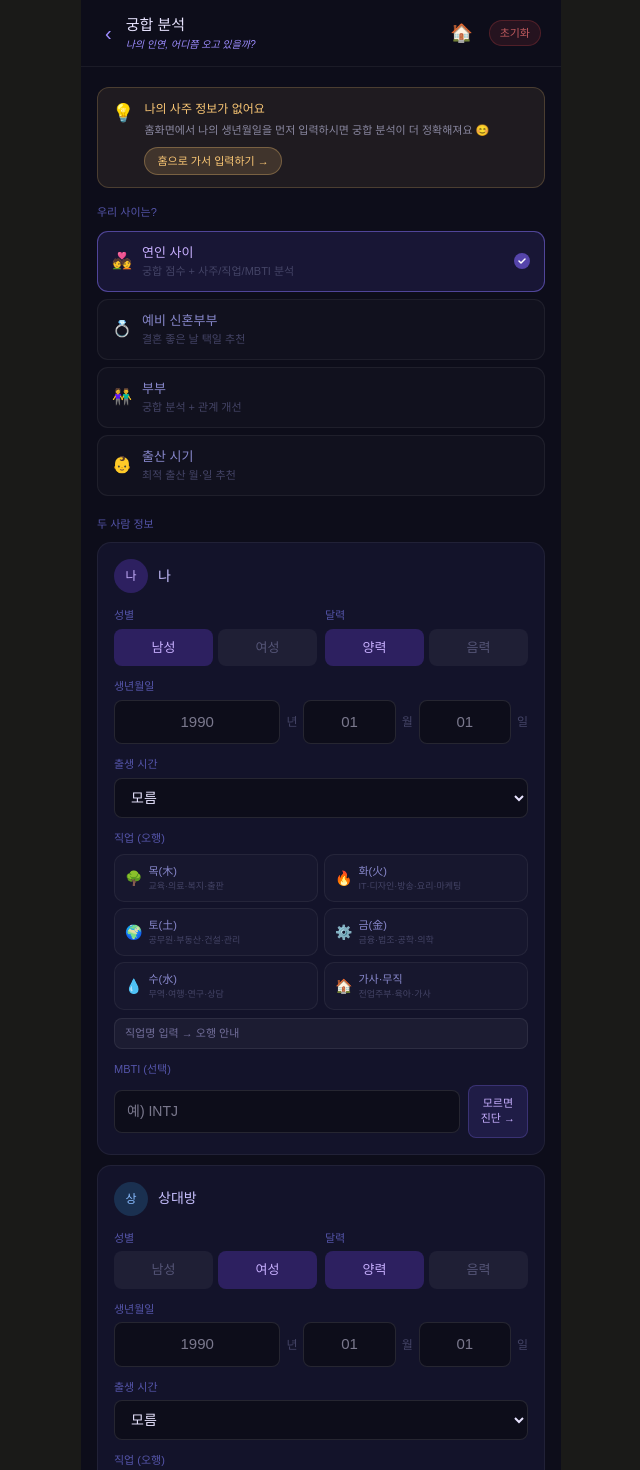
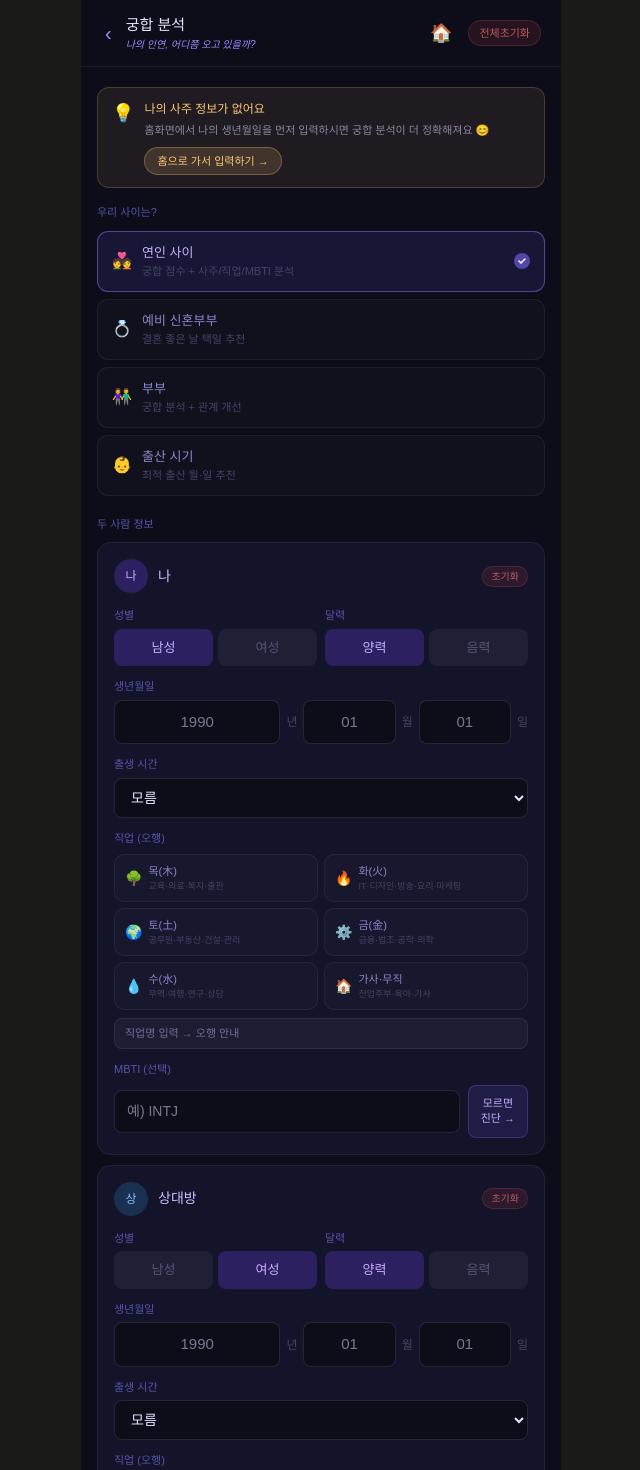
Before and after one commit to lysh0112-cpu/myjae, a Next.js app: page /manseryeok/couple-input in a window 1280 px wide. Shown: the top 1470 px of the page, without its empty margins (319-959 px from the left). Built offline with nearby package versions, Linux system fonts and the light colour scheme.

Commit message:
Update page.tsx

```diff
--- a/app/manseryeok/couple-input/page.tsx
+++ b/app/manseryeok/couple-input/page.tsx
@@ -17,6 +17,8 @@ function CoupleInputInner() {
     person2, setPerson2,
     question, setQuestion,
     autoLoaded, handleClear,
+    handleClearPerson1,
+    handleClearPerson2,
   } = useCoupleInput()
 
   const handleStart = () => {
@@ -45,7 +47,7 @@ function CoupleInputInner() {
         rightButton={
           <button onClick={handleClear}
             style={{ fontSize: '11px', padding: '4px 10px', borderRadius: '20px', background: 'rgba(255,80,80,0.1)', color: 'rgba(255,120,120,0.7)', border: '1px solid rgba(255,80,80,0.2)', cursor: 'pointer' }}>
-            초기화
+            전체초기화
           </button>
         }
       />
@@ -71,11 +73,21 @@ function CoupleInputInner() {
         <div style={{ marginBottom: '16px' }}>
           <div style={{ fontSize: '11px', color: '#5555aa', marginBottom: '10px' }}>두 사람 정보</div>
           <div style={{ display: 'flex', flexDirection: 'column', gap: '10px' }}>
-            <PersonForm who={1} relation={relation} person={person1}
+            <PersonForm
+              who={1}
+              relation={relation}
+              person={person1}
               onChange={(k, v) => setPerson1(prev => ({ ...prev, [k]: v }))}
-              autoLoaded={autoLoaded} />
-            <PersonForm who={2} relation={relation} person={person2}
-              onChange={(k, v) => setPerson2(prev => ({ ...prev, [k]: v }))} />
+              autoLoaded={autoLoaded}
+              onClear={handleClearPerson1}
+            />
+            <PersonForm
+              who={2}
+              relation={relation}
+              person={person2}
+              onChange={(k, v) => setPerson2(prev => ({ ...prev, [k]: v }))}
+              onClear={handleClearPerson2}
+            />
           </div>
         </div>
 
```
